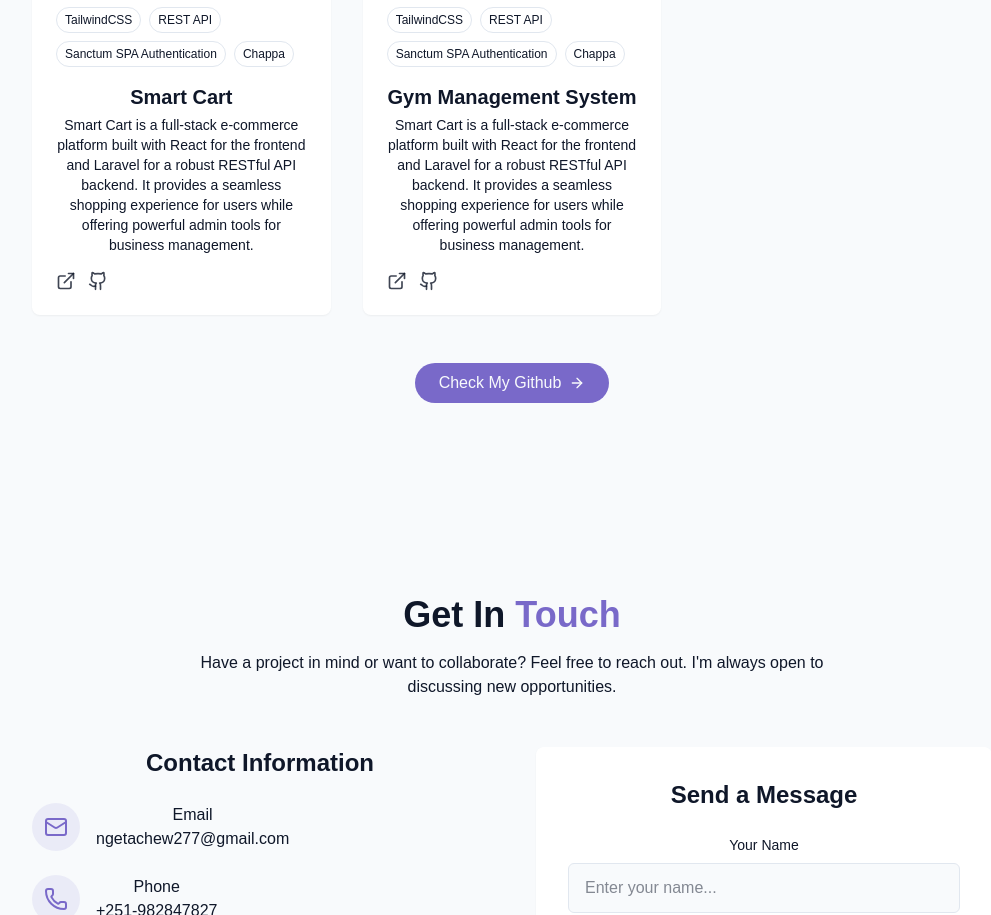
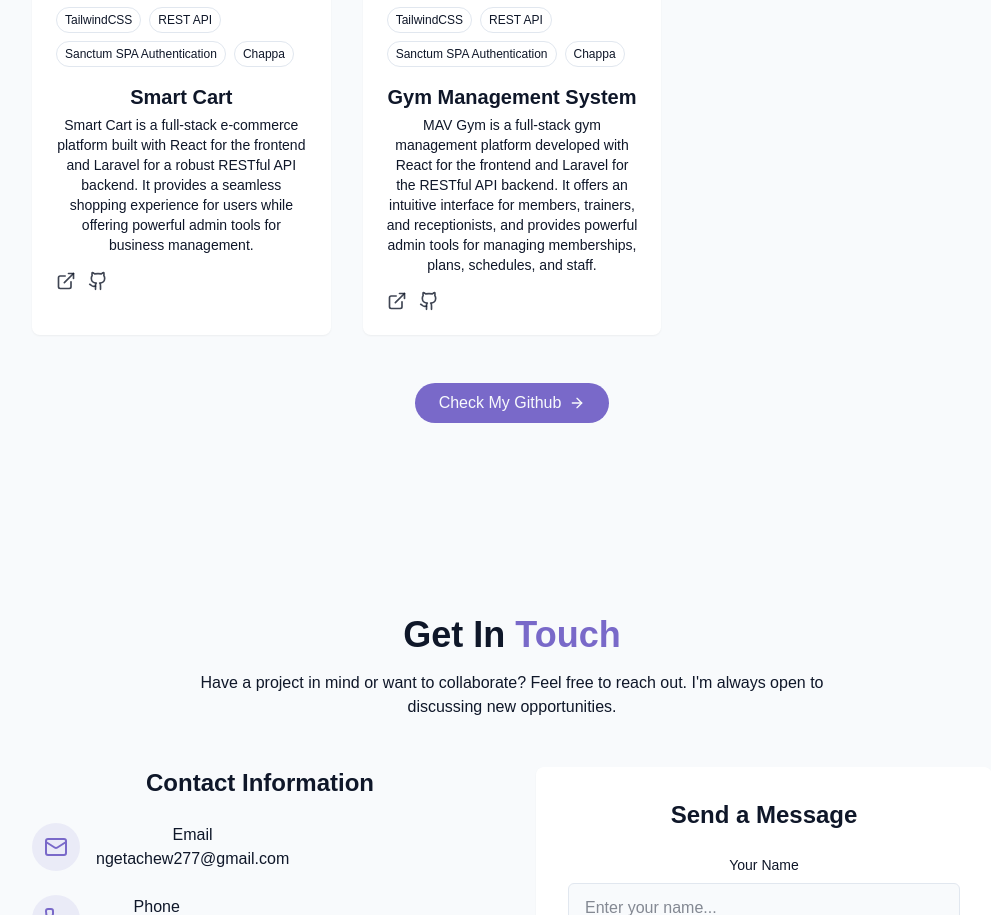
Before and after one commit to coderun23-cloud/my-portfolio, a React (Vite) app: page / in a window 1280 px wide. Shown: the part 3953-4868 px from the top of the page, without its empty margins (128-1119 px from the left). Built offline with nearby package versions, Linux system fonts and the light colour scheme.

Commit message:
adding project

```diff
--- a/src/components/ProjectSection.jsx
+++ b/src/components/ProjectSection.jsx
@@ -68,7 +68,7 @@ const projects = [
     id: 5,
     title: "Gym Management System",
     description:
-      "Smart Cart is a full-stack e-commerce platform built with React for the frontend and Laravel for a robust RESTful API backend. It provides a seamless shopping experience for users while offering powerful admin tools for business management.",
+      "MAV Gym is a full-stack gym management platform developed with React for the frontend and Laravel for the RESTful API backend. It offers an intuitive interface for members, trainers, and receptionists, and provides powerful admin tools for managing memberships, plans, schedules, and staff.",
     image: "/mavgym.png",
     tags: [
       "Laravel",
```
